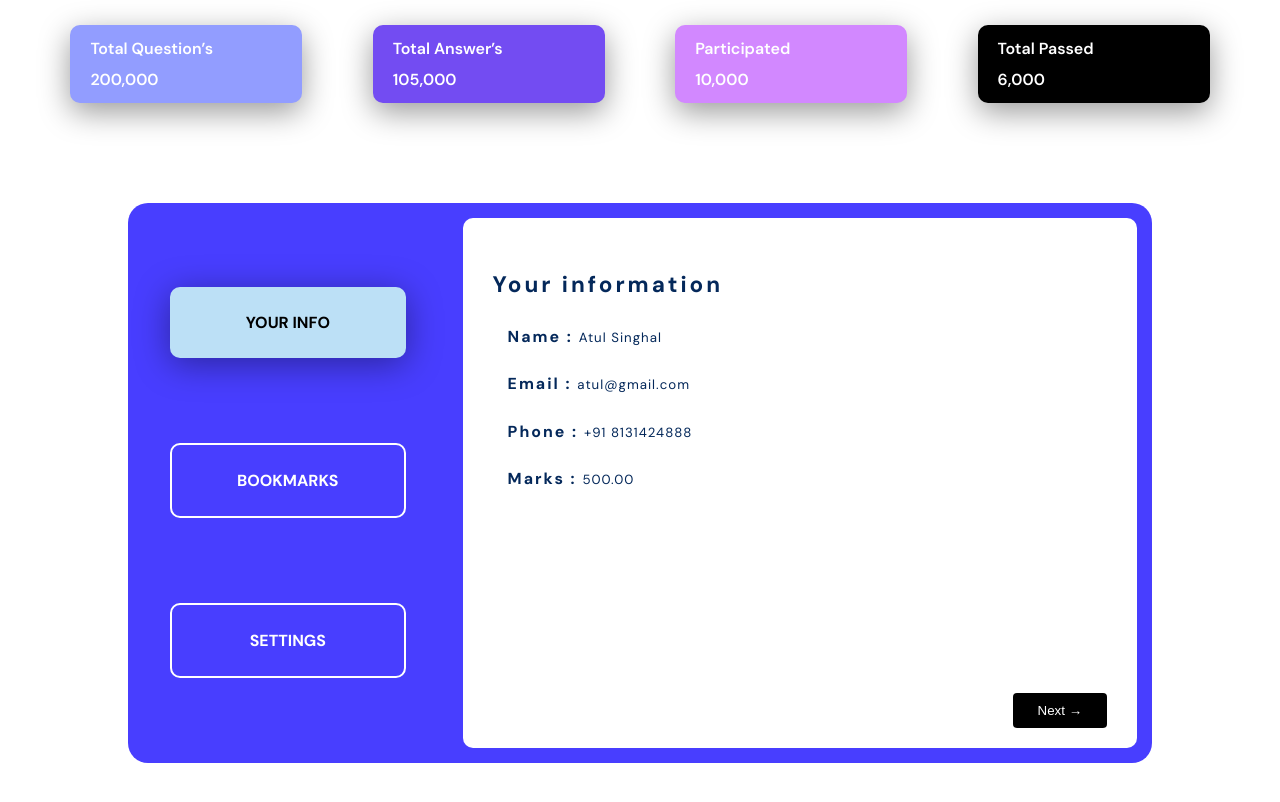
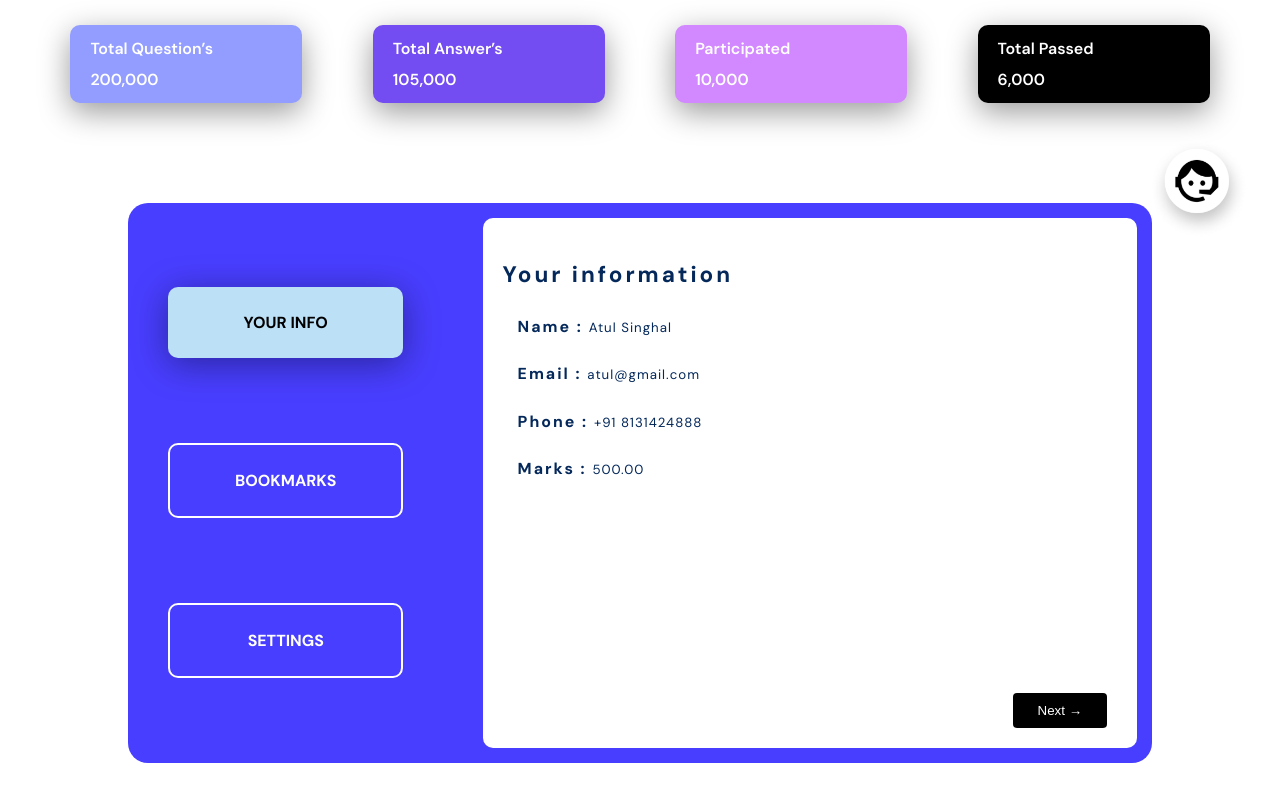
Before and after one commit to rakesh-kumar-18/micro-project-2, a plain HTML site: page index.html in a window 1280 px wide. Shown: the part 580-1382 px from the top of the page. Drawn offline with Linux system fonts and the light colour scheme; a web font is replaced by a local one.

Commit message:
add support icon

```diff
--- a/index.html
+++ b/index.html
@@ -83,6 +83,8 @@
             <button>Next &rarr;</button>
         </div>
     </div>
+
+    <img id="support-logo" src="./images/support-logo.png" alt="Support Icon">
 </body>
 
 </html>
--- a/style.css
+++ b/style.css
@@ -164,7 +164,8 @@ body {
     display: flex;
     flex-direction: column;
     justify-content: space-evenly;
-    margin: 0 auto;
+    margin: 0 40px;
+    cursor: pointer;
 }
 
 #btn>div {
@@ -193,7 +194,7 @@ body {
     background-color: #FFFFFF;
     color: #04285A;
     margin: 15px;
-    padding: 30px;
+    padding: 20px;
     width: 60%;
     border-radius: 10px;
     position: relative;
@@ -225,3 +226,11 @@ body {
     right: 30px;
     cursor: pointer;
 }
+
+#support-logo {
+    position: fixed;
+    bottom: -20px;
+    right: 30px;
+    width: 8%;
+    cursor: pointer;
+}
```
